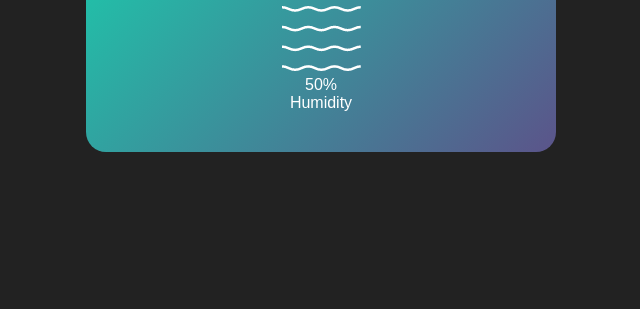
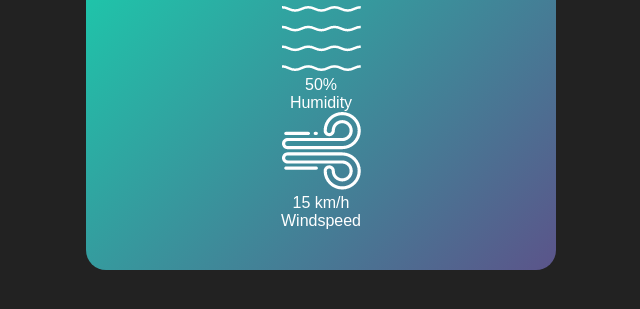
Before and after one commit to CodeWithMB/weather_app, a plain HTML site: page index.html in a window 1280 px wide. Shown: the part 487-796 px from the top of the page, without its empty margins (319-959 px from the left). Drawn offline with Linux system fonts and the light colour scheme.

Commit message:
Change: changing some code

```diff
--- a/index.html
+++ b/index.html
@@ -22,6 +22,15 @@
                     <div>
                         <p class="humidity">50%</p>
                         <p>Humidity</p>
+
+                    </div>
+                </div>
+                <div class="col">
+                    <img src="/images/wind.png">
+                    <div>
+                        <p class="Windspeed">15 km/h</p>
+                        <p>Windspeed</p>
+
                     </div>
                 </div>
             </div>
```
